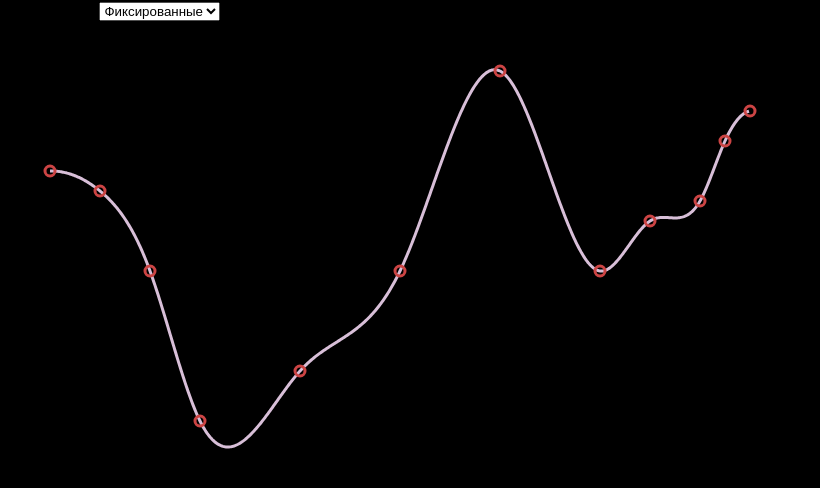
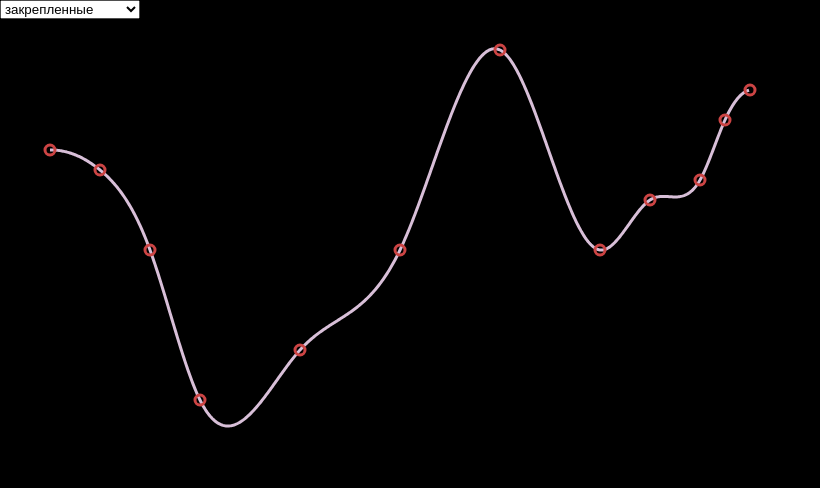
Before and after one commit to postrockreverb/canvas-graphics, a React (Create React App) app: page /Lab02 in a window 1280 px wide. Shown: the top 488 px of the page, without its empty margins (0-820 px from the left). Built offline with nearby package versions, Linux system fonts and the light colour scheme.

Commit message:
add selector

```diff
--- /dev/null
+++ b/src/components/Lab02/Selector.js
@@ -0,0 +1,28 @@
+import styles from './Selector.module.css';
+
+import React from 'react';
+
+const Selector = ({ onChange }) => {
+  const options = {
+    fixed: 'закрепленные',
+    loose: 'cлабые',
+    periodic: 'цикличность',
+    aperiodic: 'ацикличность',
+  };
+
+  const handleChange = (event) => {
+    onChange(event.target.value);
+  };
+
+  return (
+    <select className={styles.selector} name="Figure" onChange={(e) => handleChange(e)}>
+      {Object.entries(options).map(([key, value]) => (
+        <option key={key} value={key}>
+          {value}
+        </option>
+      ))}
+    </select>
+  );
+};
+
+export default Selector;
--- /dev/null
+++ b/src/components/Lab02/Selector.module.css
@@ -0,0 +1,6 @@
+.selector {
+  position: absolute;
+  left: 0;
+  top: 0;
+  width: 140px;
+}
--- a/src/components/Lab02/index.jsx
+++ b/src/components/Lab02/index.jsx
@@ -1,5 +1,6 @@
-import React, { useState, useRef, useEffect } from 'react';
+import React from 'react';
 import { Canvas } from './Canvas';
+import Selector from './Selector';
 
 class CanvasProvider extends React.Component {
   constructor(width, height) {
@@ -13,7 +14,7 @@ class CanvasProvider extends React.Component {
     this.canvasRef.current.width = 1000;
     this.canvasRef.current.height = 800;
     this.canvasRef.current.addEventListener('mousedown', (e) => this.handleMouseDown(e), false);
-    this.canvasRef.current.addEventListener('mouseup', (e) => this.handleMouseUp(e), false);
+    this.canvasRef.current.addEventListener('mouseup', () => this.handleMouseUp(), false);
     this.canvasRef.current.addEventListener('mousemove', (e) => this.handleMouseMove(e), false);
 
     this.figure = new Canvas(this.canvasRef.current);
@@ -25,7 +26,7 @@ class CanvasProvider extends React.Component {
     this.figure.startDragging(mousePos);
     this.mouseIsDown = true;
   };
-  handleMouseUp = (e) => {
+  handleMouseUp = () => {
     this.figure.stopDragging();
     this.mouseIsDown = false;
   };
@@ -40,15 +41,7 @@ class CanvasProvider extends React.Component {
   render() {
     return (
       <>
-        <div>
-          <label htmlFor="interpolationMethod">Interpolation:</label>
-          <select id="interpolationMethod">
-            <option value="fixed">Фиксированные</option>
-            <option value="loose">Слабые</option>
-            <option value="">Цикличность</option>
-            <option value="nearestNeighbor">Ацикличность</option>
-          </select>
-        </div>
+        <Selector onChange={(o) => this.figure.setBoundaryCondition(o)} />
         <canvas ref={this.canvasRef} />
       </>
     );
@@ -64,66 +57,3 @@ function getMousePos(canvas, evt) {
     y: evt.clientY - rect.top,
   };
 }
-
-// const CanvasProvider = ({ width, height }) => {
-//   const canvasRef = useRef();
-
-//   const [figure, setFigure] = useState();
-
-//   const [rendered, setRendered] = useState(true);
-
-//   const [cursor, setCursor] = useState();
-//   const [selected, setSelected] = useState();
-
-//   useEffect(() => {
-//     setFigure(new Canvas(canvasRef.current));
-//     setRendered(false);
-//     canvasRef.current.addEventListener('mousedown', (e) => handleMouseDown(e), false);
-//   }, []);
-
-//   useEffect(() => {
-//     if (rendered) return;
-//     figure.draw();
-//     console.log('rendered');
-//     setRendered(true);
-//   }, [figure, rendered]);
-
-//   useEffect(() => {
-//     if (!figure) return;
-//     setSelected(!selected);
-//     if (selected) {
-//       figure.dragPoint(cursor);
-//       setRendered(false);
-//     } else figure.startDragging(cursor);
-//   }, [cursor, selected]);
-
-//   const handleMouseDown = (e) => {
-//     const mousePos = getMousePos(canvasRef.current, e);
-//     setCursor({ x: mousePos.x, y: mousePos.y });
-//   };
-
-//   return (
-//     <>
-//       <div>
-//         <label htmlFor="interpolationMethod">Interpolation:</label>
-//         <select id="interpolationMethod">
-//           <option value="fixed">Фиксированные</option>
-//           <option value="loose">Слабые</option>
-//           <option value="">Цикличность</option>
-//           <option value="nearestNeighbor">Ацикличность</option>
-//         </select>
-//       </div>
-//       <canvas width={width} height={height} ref={canvasRef} />
-//     </>
-//   );
-// };
-
-// export default CanvasProvider;
-
-// function getMousePos(canvas, evt) {
-//   var rect = canvas.getBoundingClientRect();
-//   return {
-//     x: evt.clientX - rect.left,
-//     y: evt.clientY - rect.top,
-//   };
-// }
```
